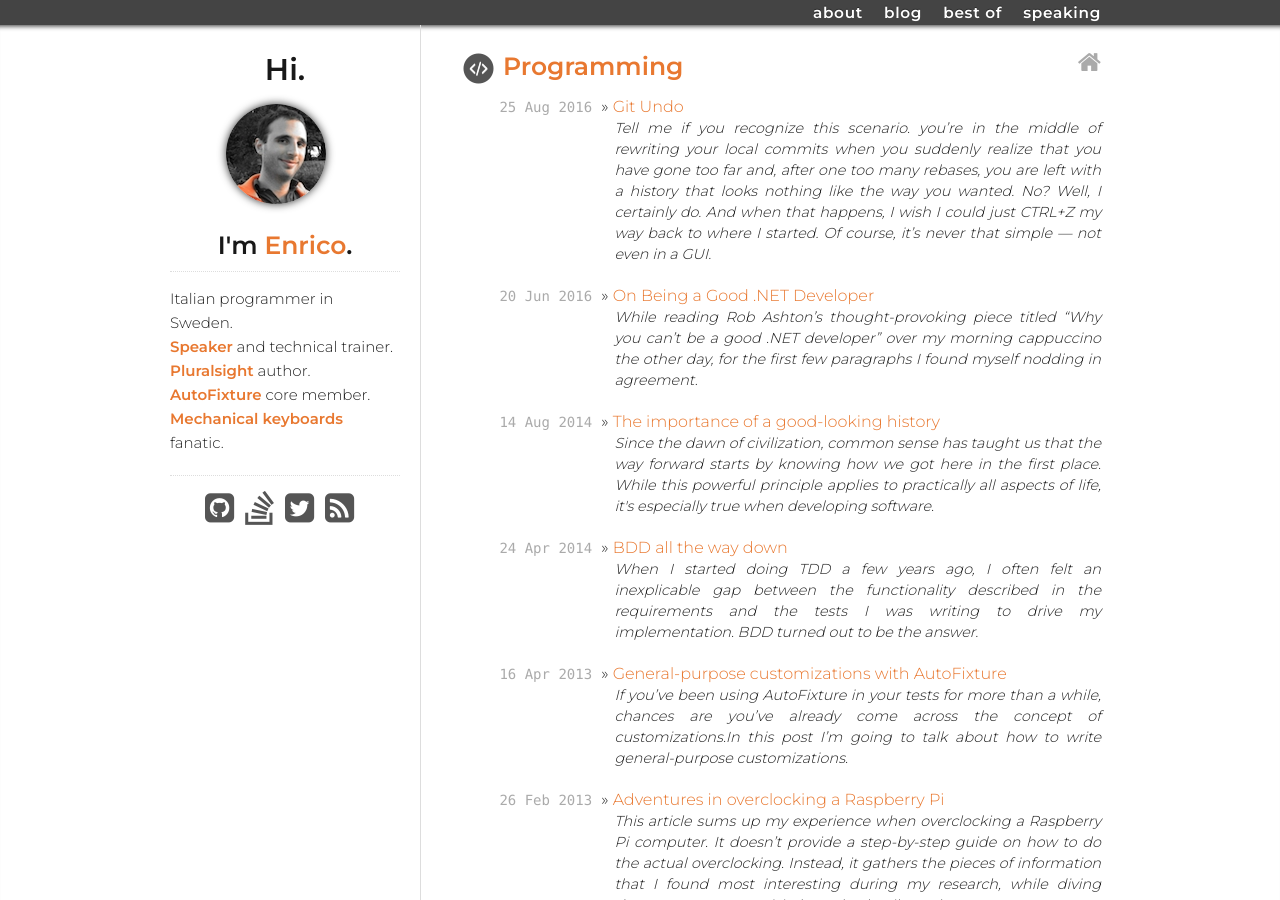
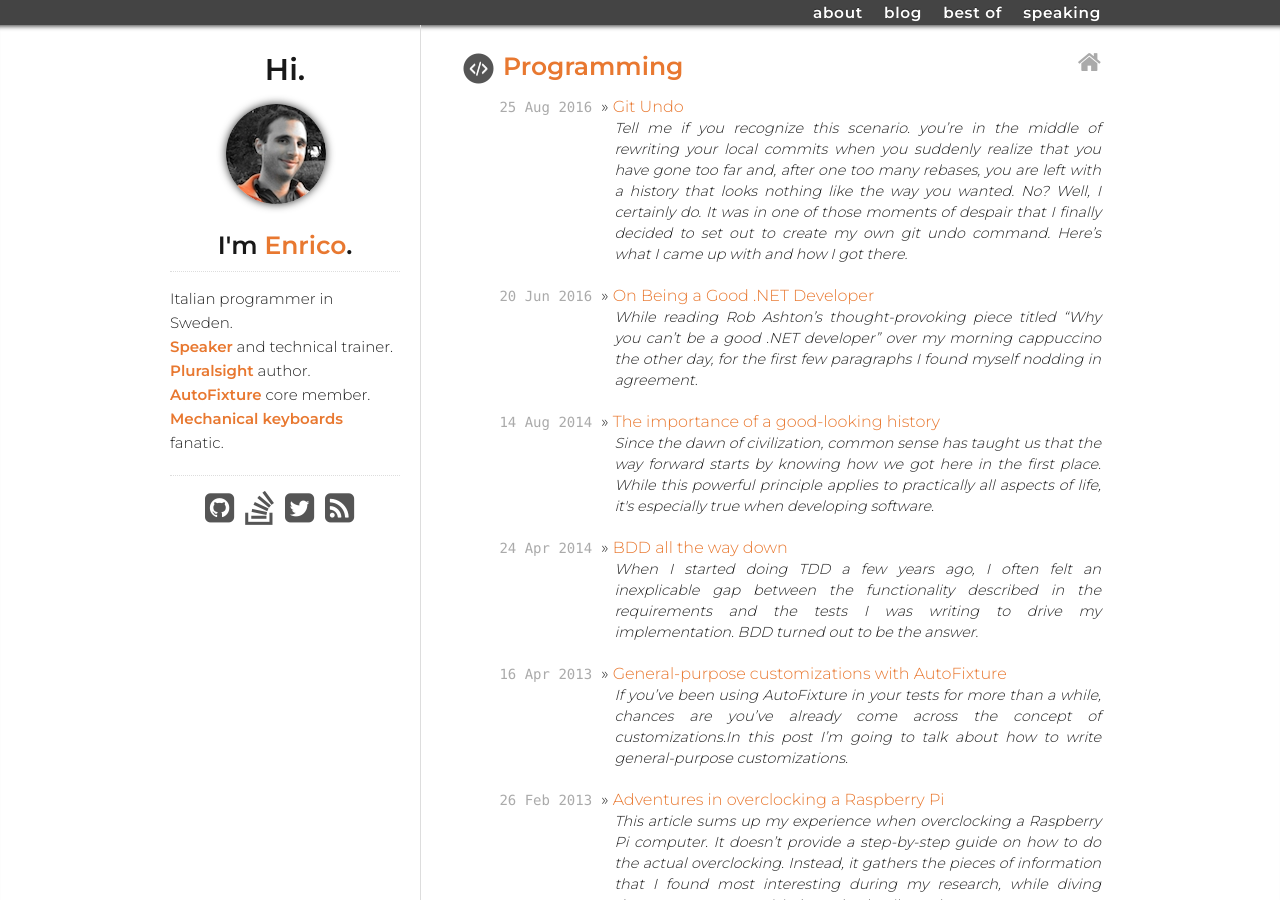
Before and after one commit to megakemp/megakemp.github.io, a Jekyll site: the page built from tag/programming/index.html, in a window 1280 px wide and 900 px high. Built offline with Jekyll 4.4.1, drawn with Linux system fonts in a browser that asks for light colours; nearby versions of some CDN libraries; comment, search, counter and statistics services are not loaded.

Commit message:
Adds the 'Git Undo' post to the 'Best Of' list.

```diff
--- a/_posts/2016-08-25-git-undo.md
+++ b/_posts/2016-08-25-git-undo.md
@@ -4,6 +4,9 @@
 date: 2016-08-25
 categories: programming
 assets: git-undo
+excerpt: "Tell me if you recognize this scenario: you’re in the middle of rewriting your local commits when you suddenly realize that you have gone too far and, after one too many rebases, you are left with a history that looks nothing like the way you wanted. No? Well, I certainly do. It was in one of those moments of despair that I finally decided to set out to create my own <code>git undo</code> command. Here’s what I came up with and how I got there."
+image: http://megakemp.com/assets/git-undo/git-logo.png
+ranking: 3
 ---
 
 Tell me if you recognize this scenario: you're in the middle of [rewriting your local commits](http://megakemp.com/2014/08/14/the-importance-of-a-good-looking-history) when you suddenly realize that you have gone too far and, after one too many rebases, you are left with a history that looks nothing like the way you wanted. No? Well, I certainly do. And when that happens, I wish I could just <kbd>CTRL</kbd>+<kbd>Z</kbd> my way back to where I started. Of course, it's never that simple — not even in [a GUI](https://vimeo.com/171317261).
```
Also changed, not shown: _posts/2009-02-06-managing-shared-cookies-in-wcf.md (+1 -1 lines), _posts/2009-02-25-gdi-memory-leak-in-windows-forms.md (+0 -1 lines), assets/git-undo/git-logo.png (added).
